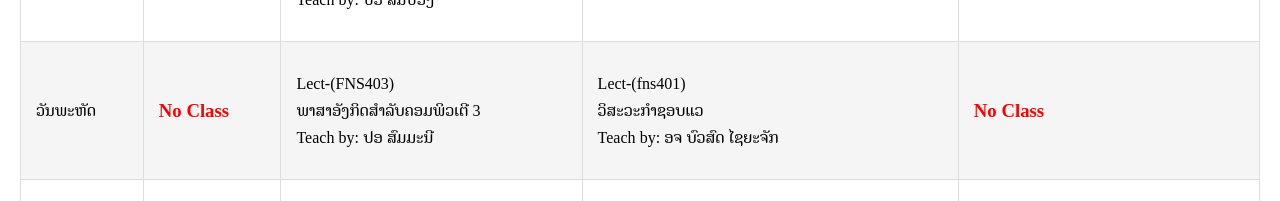
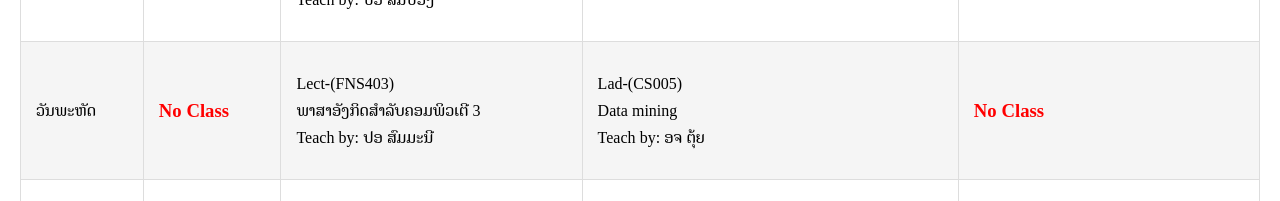
Before and after one commit to Sengkue/all-table-time, a plain HTML site: page 4-1/index.html in a window 1280 px wide. Shown: the part 499-700 px from the top of the page. Drawn offline with Linux system fonts and the light colour scheme.

Commit message:
update time year 4

```diff
--- a/4-1/index.html
+++ b/4-1/index.html
@@ -117,9 +117,9 @@
 			</td>
 			<td data-label="ຊົ່ວໂມງທີ 3">
 				<ul>
-					<li>Lect-(fns401)</li>
-					<li>ວິສະວະກໍາຊອບແວ</li>
-					<li>Teach by: ອຈ ບົວສົດ ໄຊຍະຈັກ</li>
+					<li>Lad-(CS005)</li>
+					<li>Data mining</li>
+					<li>Teach by: ອຈ ຕຸ້ຍ</li>
 				</ul>
 			</td>
 			<td data-label="ຊົ່ວໂມງທີ 4">
```
